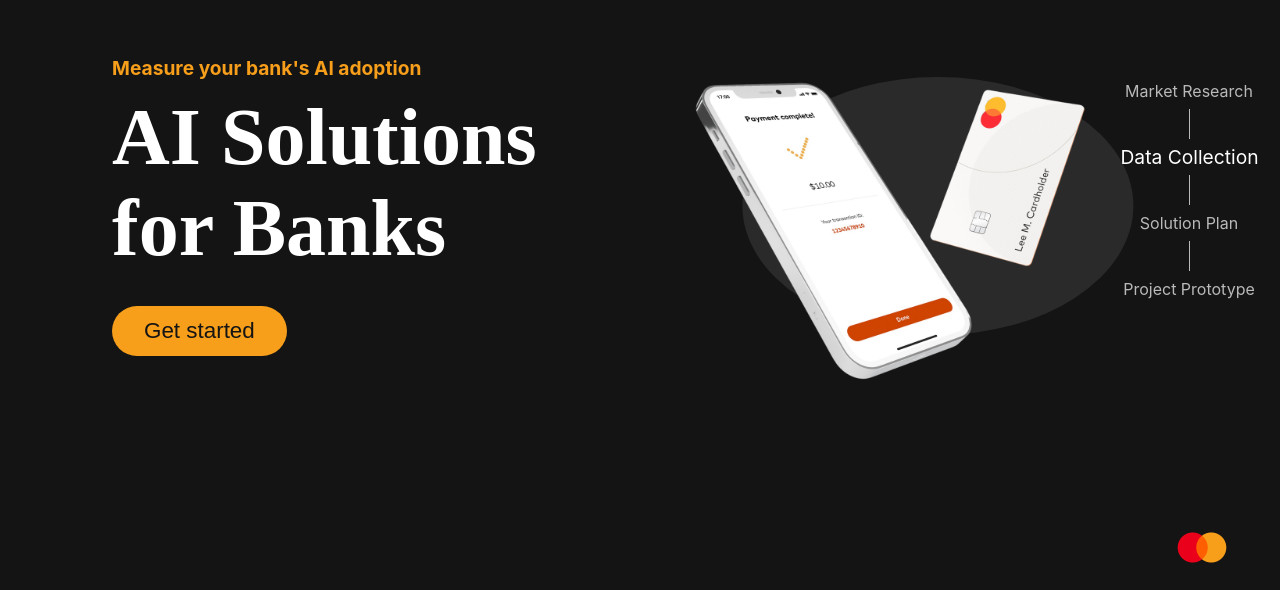
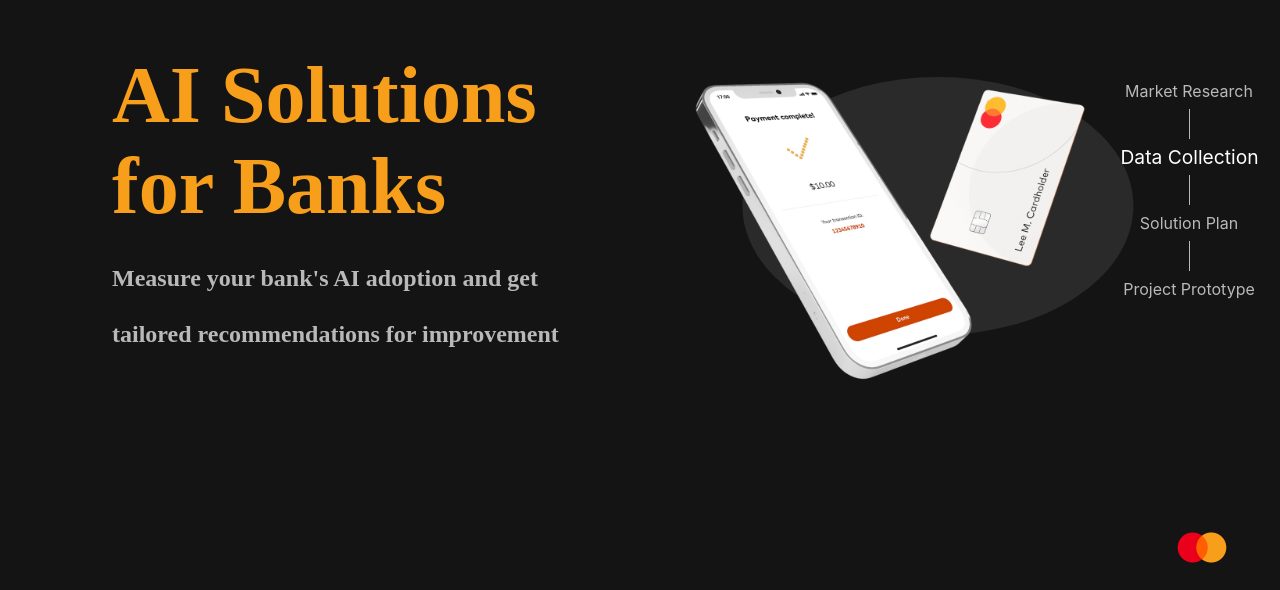
Before and after one commit to Nazym-MU/mastercard-project, a React (Create React App) app: page / in a window 1280 px wide. Shown: the part 210-800 px from the top of the page. Built offline with nearby package versions, Linux system fonts and the light colour scheme; a web font is replaced by a local one; what @react-pdf/renderer would draw is missing.

Commit message:
Change structure and add Readme

```diff
--- a/src/App.css
+++ b/src/App.css
@@ -131,29 +131,35 @@ body, html {
 .title {
   font-size: 5rem;
   margin: 0;
+  color: #F79E1B;
 }
 
 .subtitle {
-  font-size: 1.2rem;
-  color: #F79E1B;
+  font-size: 1.5rem;
+  color: white;
+  line-height: 2.3;
+  opacity: 0.7;
   margin: 0;
-  margin-bottom: 0.7rem;
+  margin-top: 1.2rem;
 }
 
 .get-started-button {
+  background-color: transparent;
+  color: white;
+  border: solid 2px #F79E1B;
+  border-radius: 25px;
+  opacity: 0.9;
+  padding: 0.75rem 2rem;
+  font-size: 1.1rem;
+  cursor: pointer;
+  transition: all 0.3s ease;
+  margin-top: 1rem;
+}
+
+.get-started-button:hover {
+  transform: translateY(-3px);
   background-color: #F79E1B;
   color: #141414;
-  border: none;
-  border-radius: 25px;
-  padding: 0.75rem 2rem;
-  font-size: 1.4rem;
-  cursor: pointer;
-  transition: all 0.3s ease;
-  margin-top: 2rem;
-}
-
-.get-started-button:hover {
-  transform: translateY(-3px);
   box-shadow: 0 4px 6px rgba(247, 158, 27, 0.3);
 }
 
--- a/src/App.js
+++ b/src/App.js
@@ -46,9 +46,9 @@ const App = () => {
         <UseCases />
         <Challenges />
         <CurrentState />
-        <SwotAnalysis />
         <Survey />
         <Interview />
+        <SwotAnalysis />
         <Problem />
         <Plan />
         <Prototype />
--- a/src/components/Intro.js
+++ b/src/components/Intro.js
@@ -4,13 +4,6 @@ import '../App.css'
 const Intro = () => {
   const [scrollY, setScrollY] = useState(0);
 
-  const scrollToPrototype = (e) => {
-    e.preventDefault();
-    const prototypeSection = document.getElementById('prototype');
-    if (prototypeSection) {
-      prototypeSection.scrollIntoView({ behavior: 'smooth' });
-    }
-  };
 
   useEffect(() => {
     const handleScroll = () => setScrollY(window.scrollY);
@@ -25,9 +18,8 @@ const Intro = () => {
   return (
     <section id="intro" className="intro-section">
       <div className="left-content">
-        <h2 className="subtitle markformc-font-regular">Measure your bank's AI adoption</h2>
         <h1 className="title markformc-font-heavy">AI Solutions for Banks</h1>
-        <button className="get-started-button markformc-font-medium" onClick={scrollToPrototype}>Get started</button>
+        <h2 className="subtitle markformc-font-light">Measure your bank's AI adoption and get tailored recommendations for improvement</h2>
       </div>
       <div className="right-content">
         <div className="image-container">
--- a/src/components/Plan.js
+++ b/src/components/Plan.js
@@ -7,6 +7,13 @@ gsap.registerPlugin(ScrollTrigger);
 const Plan = () => {
   const sectionRef = useRef(null);
   const contentRefs = useRef([]);
+  const scrollToPrototype = (e) => {
+    e.preventDefault();
+    const prototypeSection = document.getElementById('prototype');
+    if (prototypeSection) {
+      prototypeSection.scrollIntoView({ behavior: 'smooth' });
+    }
+  };
 
   useEffect(() => {
     const section = sectionRef.current;
@@ -81,6 +88,7 @@ const Plan = () => {
             <p>This tool aims to provide a comprehensive assessment of a bank's readiness for AI and offer tailored recommendations to improve AI adoption, focusing on areas mentioned in the hypothesis.</p>
             <p>We identified a comprehensive AI readiness questionnaire developed by an AI leader Allie K. Miller, which serves as the foundation for our self-assessment tool.</p>
             <p>Through extensive interviews with AI experts, bank executives, and data scientists, coupled with in-depth research, we've developed a set of tailored recommendations for banks at different stages of AI readiness.</p>
+            <button className="get-started-button markformc-font-medium" onClick={scrollToPrototype}>Test the prototype</button>
           </div>
         </div>
       </div>
```
Also changed, not shown: 1 other file (tests, documents, lock files or other folders).
